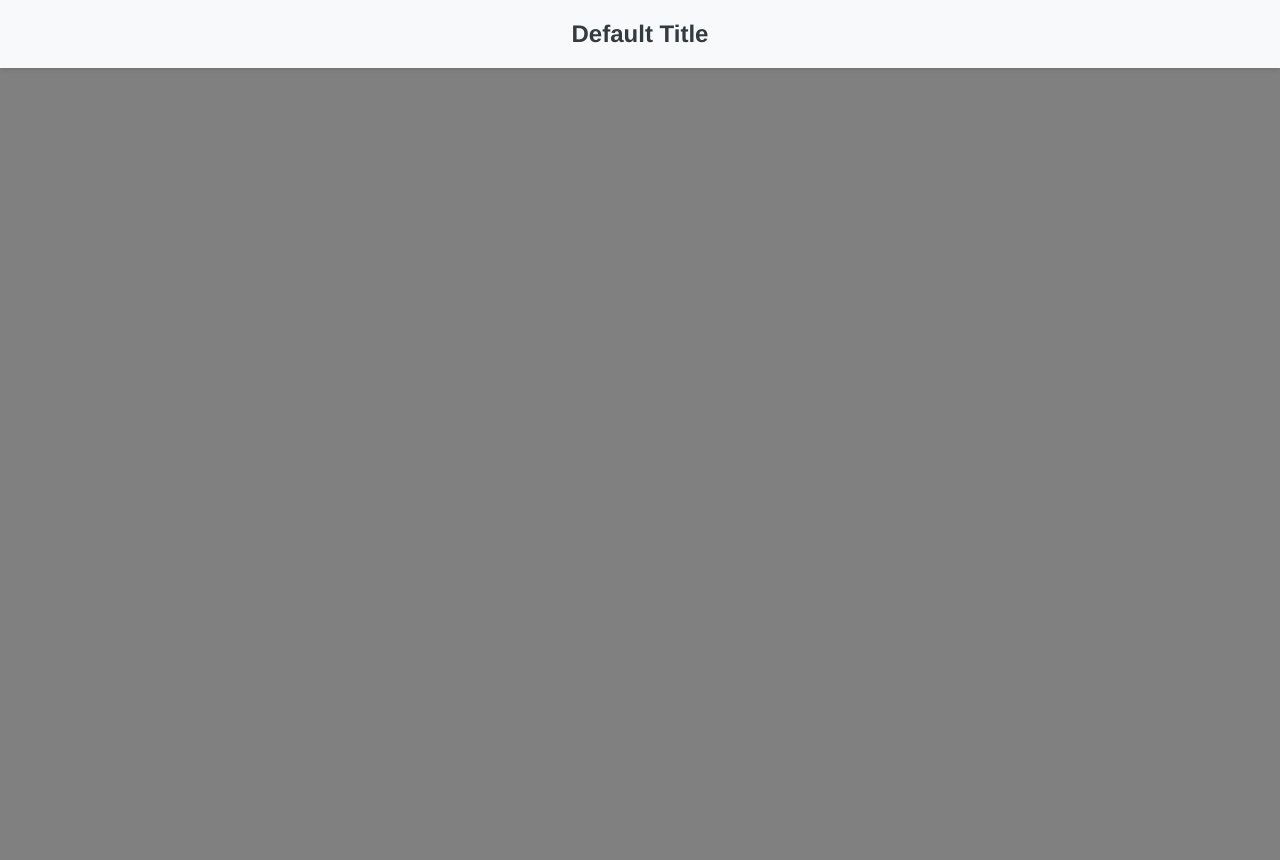
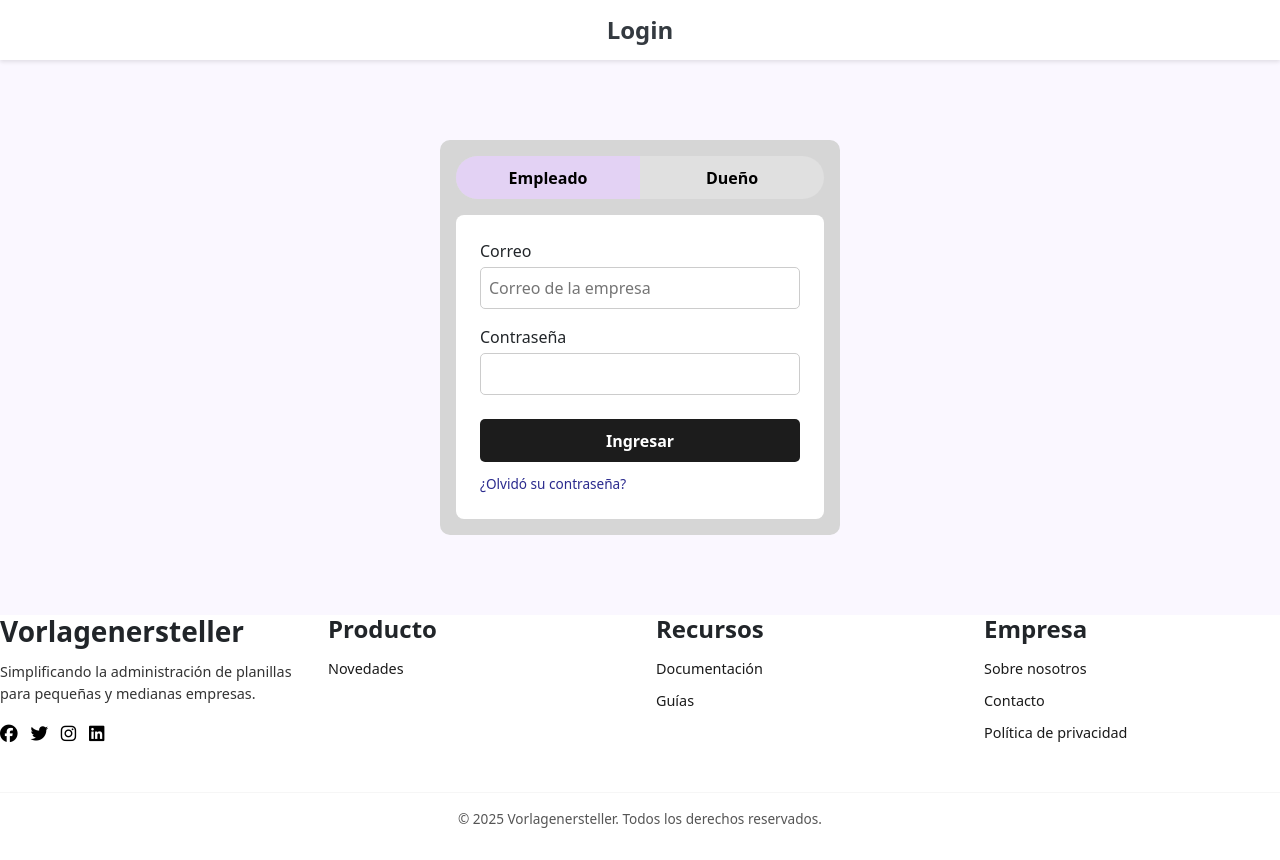
Before and after one commit to RachitDiaz/Vorlagenersteller_S.A, a Vue app in the folder FrontEnd/frontend-planilla/: page /login in a window 1280 px wide. Before the commit this address had no page. Built offline with nearby package versions, Linux system fonts and the light colour scheme.

Commit message:
Added the footer, modified the AppHeader, A Landiing Page.

```diff
--- a/FrontEnd/frontend-planilla/package.json
+++ b/FrontEnd/frontend-planilla/package.json
@@ -8,6 +8,7 @@
     "lint": "vue-cli-service lint"
   },
   "dependencies": {
+    "@fortawesome/fontawesome-free": "^6.7.2",
     "axios": "^1.9.0",
     "bootstrap": "^5.3.5",
     "core-js": "^3.8.3",
--- a/FrontEnd/frontend-planilla/src/App.vue
+++ b/FrontEnd/frontend-planilla/src/App.vue
@@ -1,28 +1,31 @@
 <template>
-  <AppHeader></AppHeader>
-    <router-view>
-    </router-view>
+  <div id="layout">
+    <AppHeader />
+    <main>
+      <router-view />
+    </main>
+    <AppFooter />
+  </div>
 </template>
 
 <script>
-
 import AppHeader from './components/header/AppHeader.vue';
+import AppFooter from './components/footer/AppFooter.vue';
 export default {
-  name: 'App',
-  components: {
-    AppHeader
-    }
+  components: { AppHeader, AppFooter }
 }
 </script>
 
 <style>
-#app {
-  font-family: Avenir, Helvetica, Arial, sans-serif;
-  -webkit-font-smoothing: antialiased;
-  -moz-osx-font-smoothing: grayscale;
-  height: 100vh;
-  text-align: center;
-  background-color: gray;
-  margin-top: 60px;
+#layout {
+  display: flex;
+  flex-direction: column;
+  min-height: 100vh;
+}
+
+main {
+  flex: 1;
+  padding-top: 60px; /* espacio para el header fijo */
+  background-color: #FAF7FF; /* color de fondo del main */
 }
 </style>
--- /dev/null
+++ b/FrontEnd/frontend-planilla/src/components/LandingPage.vue
@@ -0,0 +1,95 @@
+<template>
+    <section class="landing">
+      <div class="content">
+        <div class="text">
+          <h1>
+            Simplifique la<br />
+            administración de<br />
+            planillas de empleados
+          </h1>
+          <p>
+            Vorlagenersteller le ofrece una solución completa para gestionar
+            las planillas de sus empleados de manera eficiente y sin complicaciones.
+          </p>
+          <div class="buttons">
+            <router-link to="/login" class="primary">Comenzar ahora</router-link>
+          </div>
+        </div>
+
+      </div>
+    </section>
+  </template>
+
+  <script setup>
+  </script>
+
+  <style scoped>
+  .landing {
+    padding: 4rem 2rem;
+    background-color: #FAF7FF;
+  }
+
+  .content {
+    display: flex;
+    justify-content: space-between;
+    align-items: center;
+    gap: 3rem;
+    max-width: 1200px;
+    margin: 0 auto;
+    flex-wrap: wrap;
+  }
+
+  .text {
+    flex: 1 1 500px;
+  }
+
+  .text h1 {
+    font-size: 2.8rem;
+    font-weight: 800;
+    line-height: 1.2;
+    margin-bottom: 1rem;
+  }
+
+  .text p {
+    font-size: 1rem;
+    color: #6b7280; /* gris suave */
+    margin-bottom: 2rem;
+  }
+
+  .buttons {
+    display: flex;
+    gap: 1rem;
+  }
+
+  .primary {
+    background-color: #7c3aed;
+    color: white;
+    border: none;
+    padding: 0.75rem 1.5rem;
+    border-radius: 6px;
+    font-weight: bold;
+    cursor: pointer;
+  }
+
+  .secondary {
+    background-color: transparent;
+    border: 1px solid #d1d5db;
+    color: #111827;
+    padding: 0.75rem 1.5rem;
+    border-radius: 6px;
+    font-weight: bold;
+    cursor: pointer;
+  }
+
+  .image-placeholder {
+    flex: 1 1 400px;
+    background-color: #e5e5e5;
+    height: 300px;
+    border-radius: 8px;
+    display: flex;
+    justify-content: center;
+    align-items: center;
+    font-size: 2rem;
+    color: #9ca3af;
+  }
+  </style>
--- /dev/null
+++ b/FrontEnd/frontend-planilla/src/components/MainLogin.vue
@@ -0,0 +1,138 @@
+<template>
+  <div class="container">
+    <div class="tab-selector">
+      <button
+        :class="['tab', selectedTab === 'empleado' ? 'active' : '']"
+        @click="selectedTab = 'empleado'"
+      >
+        Empleado
+      </button>
+      <button
+        :class="['tab', selectedTab === 'dueno' ? 'active' : '']"
+        @click="selectedTab = 'dueno'"
+      >
+        Dueño
+      </button>
+    </div>
+
+    <transition name="fade-slide" mode="out-in">
+      <div :key="selectedTab" class="form-wrapper">
+        <form @submit.prevent="login">
+          <div class="form-group">
+            <label>Correo</label>
+            <input
+              type="email"
+              :placeholder="selectedTab === 'empleado' ? 'Correo de la empresa' : 'Correo personal'"
+              required
+            />
+          </div>
+          <div class="form-group">
+            <label>Contraseña</label>
+            <input type="password" required />
+          </div>
+          <button class="login-button">Ingresar</button>
+
+          <a href="#" class="link">
+            {{ selectedTab === 'empleado' ? '¿Olvidó su contraseña?' : 'Crear empresa' }}
+          </a>
+        </form>
+      </div>
+    </transition>
+  </div>
+</template>
+
+<script setup>
+import { ref } from 'vue'
+
+const selectedTab = ref('empleado')
+
+const login = () => {
+  console.log(`Intento de login como ${selectedTab.value}`)
+}
+</script>
+
+<style scoped>
+.container {
+  background: #d6d6d6;
+  width: 400px;
+  margin: 5rem auto;
+  border-radius: 10px;
+  padding: 1rem;
+}
+
+.tab-selector {
+  display: flex;
+  border-radius: 9999px;
+  overflow: hidden;
+  background: #e0e0e0;
+  margin-bottom: 1rem;
+}
+
+.tab {
+  flex: 1;
+  padding: 0.6rem;
+  background: transparent;
+  border: none;
+  font-weight: bold;
+  cursor: pointer;
+  transition: background 0.3s ease;
+}
+
+.tab.active {
+  background: #e3d2f4;
+  color: black;
+}
+
+.form-wrapper {
+  background: white;
+  border-radius: 8px;
+  padding: 1.5rem;
+}
+
+.form-group {
+  margin-bottom: 1rem;
+}
+
+input {
+  width: 100%;
+  padding: 0.5rem;
+  margin-top: 0.25rem;
+  border: 1px solid #ccc;
+  border-radius: 5px;
+}
+
+.login-button {
+  width: 100%;
+  padding: 0.6rem;
+  background: #1c1c1c;
+  color: white;
+  border: none;
+  border-radius: 5px;
+  font-weight: bold;
+  margin-top: 0.5rem;
+}
+
+.link {
+  display: block;
+  margin-top: 0.75rem;
+  font-size: 0.85rem;
+  color: #2a2a8e;
+  text-align: left;
+  text-decoration: none;
+}
+
+.fade-slide-enter-active,
+.fade-slide-leave-active {
+  transition: all 0.3s ease;
+}
+
+.fade-slide-enter-from {
+  opacity: 0;
+  transform: translateY(10px);
+}
+
+.fade-slide-leave-to {
+  opacity: 0;
+  transform: translateY(-10px);
+}
+</style>
--- a/FrontEnd/frontend-planilla/src/components/RegistrarDueno.vue
+++ b/FrontEnd/frontend-planilla/src/components/RegistrarDueno.vue
@@ -1,4 +1,5 @@
 <template>
+  <div class="registro-bg">
     <div class="form-container">
       <form @submit.prevent="registrarUsuario">
         <div class="form-group">
@@ -8,7 +9,7 @@
 
         <div class="form-group">
           <label>Cédula</label>
-          <input v-model="form.cedula" type="text"  placeholder="x-xxxx-xxxx" required />
+          <input v-model="form.cedula" type="text" placeholder="x-xxxx-xxxx" required />
         </div>
 
         <div class="form-group">
@@ -38,6 +39,7 @@
 
         <button type="submit" class="btn-registrar">Registrar</button>
       </form>
+    </div>
   </div>
 </template>
 
@@ -71,14 +73,21 @@
 </script>
 
 <style scoped>
+.registro-bg {
+  background-color: gray;
+  min-height: 100vh;
+  display: flex;
+  justify-content: center;
+  align-items: center;
+}
+
 .form-container {
-    max-width: 400px;
-    margin: 0 auto;
-
-    margin-top: 10%;
-    padding: 2rem;
+  width: 100%;
+  max-width: 600px;
   background-color: #fff;
   border-radius: 8px;
+  padding: 2rem;
+  box-shadow: 0px 2px 10px rgba(0, 0, 0, 0.1);
 }
 
 .form-group {
--- /dev/null
+++ b/FrontEnd/frontend-planilla/src/components/footer/AppFooter.vue
@@ -0,0 +1,118 @@
+<template>
+    <footer class="App-footer">
+      <div class="footer-content">
+        <div class="footer-section">
+          <h3>Vorlagenersteller</h3>
+          <p>Simplificando la administración de planillas para pequeñas y medianas empresas.</p>
+          <div class="social-icons">
+            <a href="#"><i class="fab fa-facebook"></i></a>
+            <a href="#"><i class="fab fa-twitter"></i></a>
+            <a href="#"><i class="fab fa-instagram"></i></a>
+            <a href="#"><i class="fab fa-linkedin"></i></a>
+          </div>
+        </div>
+
+        <div class="footer-section">
+          <h4>Producto</h4>
+          <ul>
+            <li><a href="#">Novedades</a></li>
+          </ul>
+        </div>
+
+        <div class="footer-section">
+          <h4>Recursos</h4>
+          <ul>
+            <li><a href="#">Documentación</a></li>
+            <li><a href="#">Guías</a></li>
+          </ul>
+        </div>
+
+        <div class="footer-section">
+          <h4>Empresa</h4>
+          <ul>
+            <li><a href="#">Sobre nosotros</a></li>
+            <li><a href="#">Contacto</a></li>
+            <li><a href="#">Política de privacidad</a></li>
+          </ul>
+        </div>
+      </div>
+
+      <div class="footer-bottom">
+        <hr />
+        <p>© 2025 Vorlagenersteller. Todos los derechos reservados.</p>
+      </div>
+    </footer>
+  </template>
+
+  <script setup>
+  </script>
+
+  <style scoped>
+  .footer {
+    background-color: white;
+  padding: 2rem 1rem 1rem;
+  font-size: 0.9rem;
+  border-top: 1px solid #e5e7eb;
+  }
+
+  .footer-content {
+    display: flex;
+    flex-wrap: wrap;
+    justify-content: space-between;
+    gap: 2rem;
+  }
+
+  .footer-section {
+    flex: 1 1 200px;
+  }
+
+  .footer-section h3,
+  .footer-section h4 {
+    font-weight: bold;
+    margin-bottom: 0.8rem;
+  }
+
+  .footer-section p {
+    font-size: 0.9rem;
+    margin-bottom: 1rem;
+    color: #333;
+  }
+
+  .footer-section ul {
+    list-style: none;
+    padding: 0;
+  }
+
+  .footer-section li {
+    margin-bottom: 0.5rem;
+  }
+
+  .footer-section a {
+    color: #1a1a1a;
+    text-decoration: none;
+    font-size: 0.9rem;
+  }
+
+  .footer-section a:hover {
+    text-decoration: underline;
+  }
+
+  .social-icons a {
+    margin-right: 0.8rem;
+    font-size: 1.1rem;
+    color: #000;
+  }
+
+  .footer-bottom {
+    text-align: center;
+    margin-top: 2rem;
+    font-size: 0.85rem;
+    color: #555;
+  }
+
+  .footer-bottom hr {
+    margin-bottom: 1rem;
+    border: none;
+    border-top: 1px solid #ddd;
+  }
+  </style>
--- a/FrontEnd/frontend-planilla/src/components/header/AppHeader.vue
+++ b/FrontEnd/frontend-planilla/src/components/header/AppHeader.vue
@@ -17,15 +17,18 @@
 
 <style scoped>
 .app-header {
-    background-color: #f8f9fa;
-    padding: 1rem;
-    box-shadow: 0 2px 4px rgba(0, 0, 0, 0.1);
+  height: 60px;
+  background-color: white;
+  display: flex;
+  align-items: center;
+  justify-content: center;
+  box-shadow: 0px 2px 4px rgba(0, 0, 0, 0.1);
   position: fixed;
   top: 0;
-    left: 0;
-    right: 0;
+  width: 100%;
   z-index: 1000;
 }
+
 .title {
   font-size: 1.5rem;
   font-weight: bold;
--- a/FrontEnd/frontend-planilla/src/main.js
+++ b/FrontEnd/frontend-planilla/src/main.js
@@ -3,6 +3,9 @@ import App from './App.vue'
 import { createRouter, createWebHistory } from "vue-router";
 import AgregarBeneficios from "./components/AgregarBeneficios.vue";
 import RegistrarDueno from "./components/RegistrarDueno.vue";
+import Login from "./components/MainLogin.vue";
+import LandingPage from './components/LandingPage.vue';
+import '@fortawesome/fontawesome-free/css/all.min.css';
 import 'bootstrap/dist/js/bootstrap.bundle.min.js'
 
 const router = createRouter({
@@ -10,6 +13,8 @@ const router = createRouter({
   routes: [
     { path: "/AgregarBeneficios", name: "AgregarBeneficios", component: AgregarBeneficios, meta: { title: 'Agregar Beneficios' } },
     { path: "/RegistrarDueno", name: "RegistrarDueño", component: RegistrarDueno, meta: { title: 'Registrar Dueño' } },
+    { path: "/login", name: "MainLogin", component: Login, meta: { title: 'Login' } },
+    { path: "/", name: "LandingPage", component: LandingPage, meta: { title: 'Landing Page' } },
 
   ],
 });
```
Also changed, not shown: FrontEnd/frontend-planilla/src/components/footer/footer.vue (deleted), 1 other file (tests, documents, lock files or other folders). Lines whose indentation alone changed are shown as unchanged.
